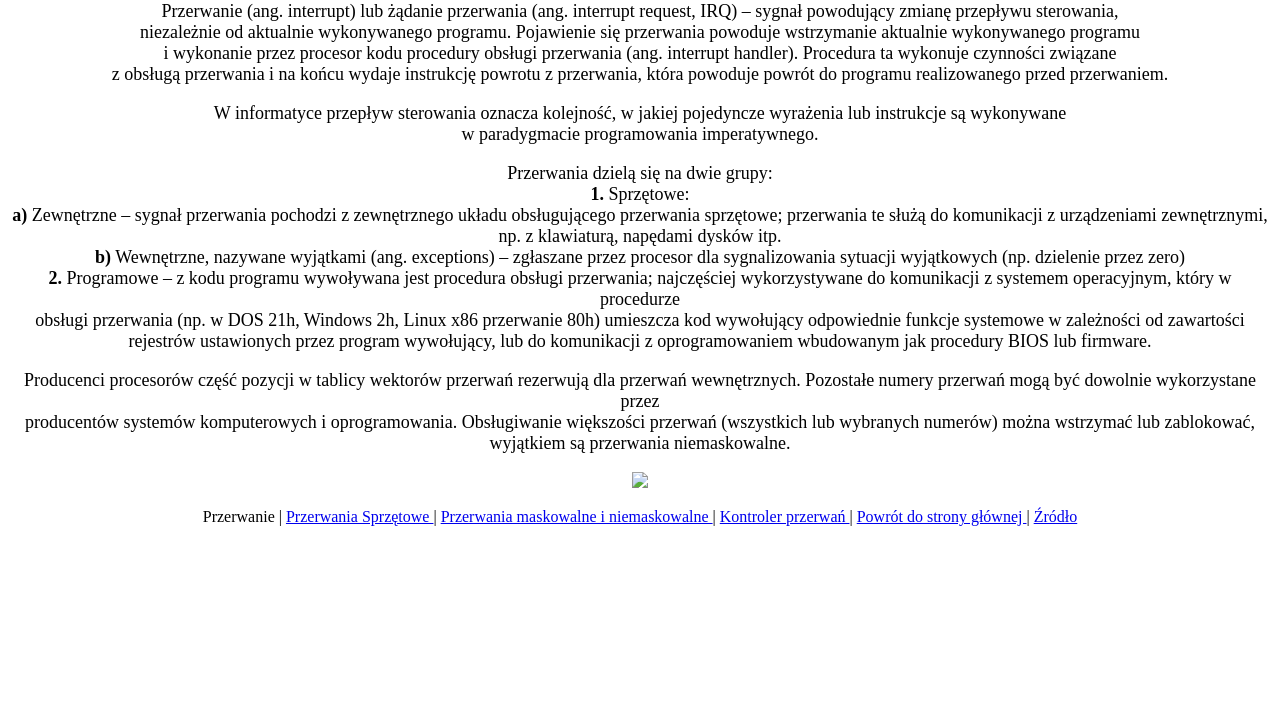
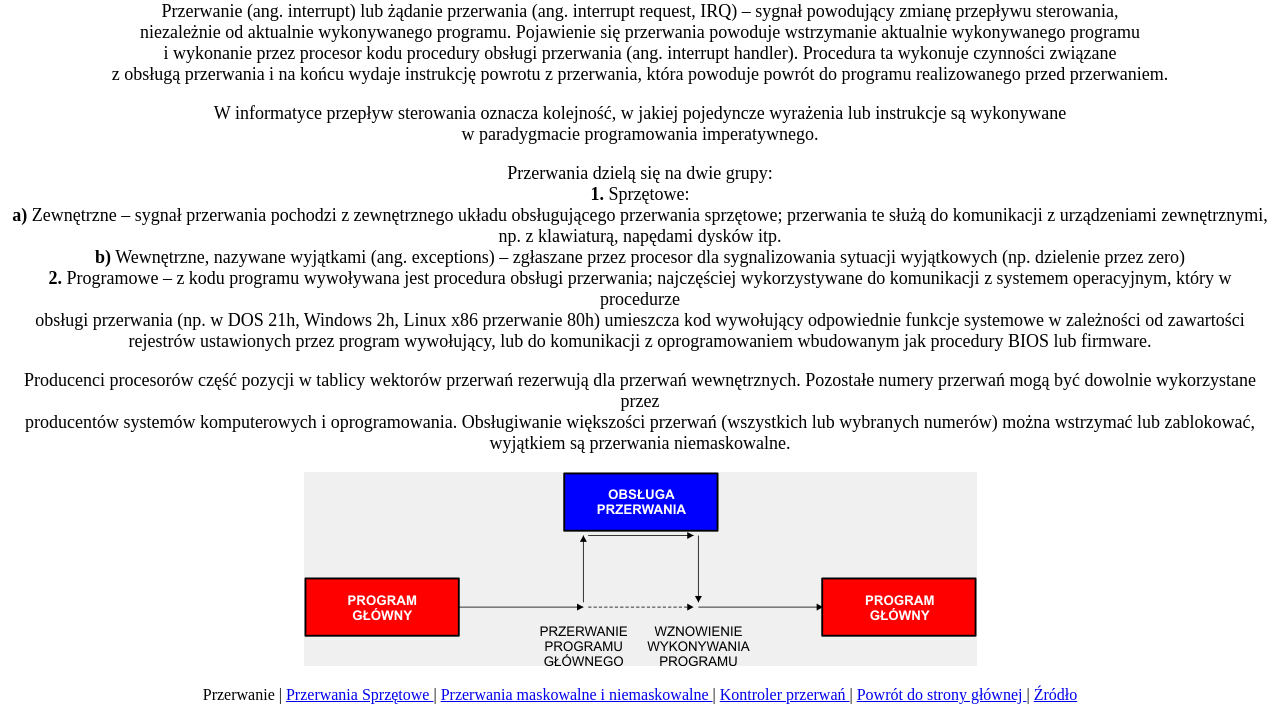
Before and after one commit to PawelKrezel/13_1_Ti_1z2_Procesor_1_Krezel_Pawel, a plain HTML site: page Index_3_uklad_przerwan.html in a window 1280 px wide. Shown: the part 79-800 px from the top of the page. Drawn offline with Linux system fonts and the light colour scheme.

Commit message:
Update Index_3_uklad_przerwan.html

```diff
--- a/Index_3_uklad_przerwan.html
+++ b/Index_3_uklad_przerwan.html
@@ -38,7 +38,7 @@
 
 	<br />
 	<br />
-	<img src="0027_01.gif">
+	<img src="grafika/0027_01.gif">
 
 	<p>
 		<font title="Jesteś tutaj"> Przerwanie </font>
```
